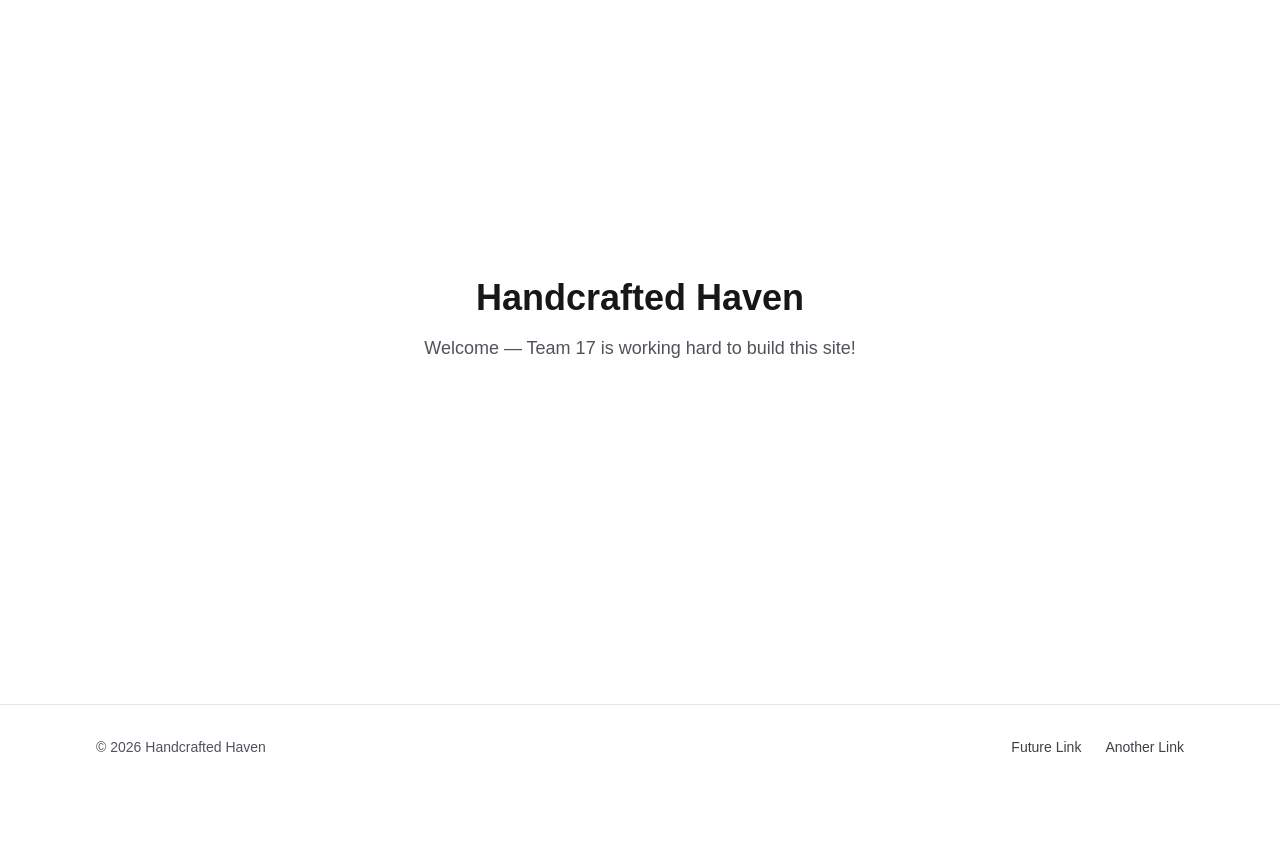
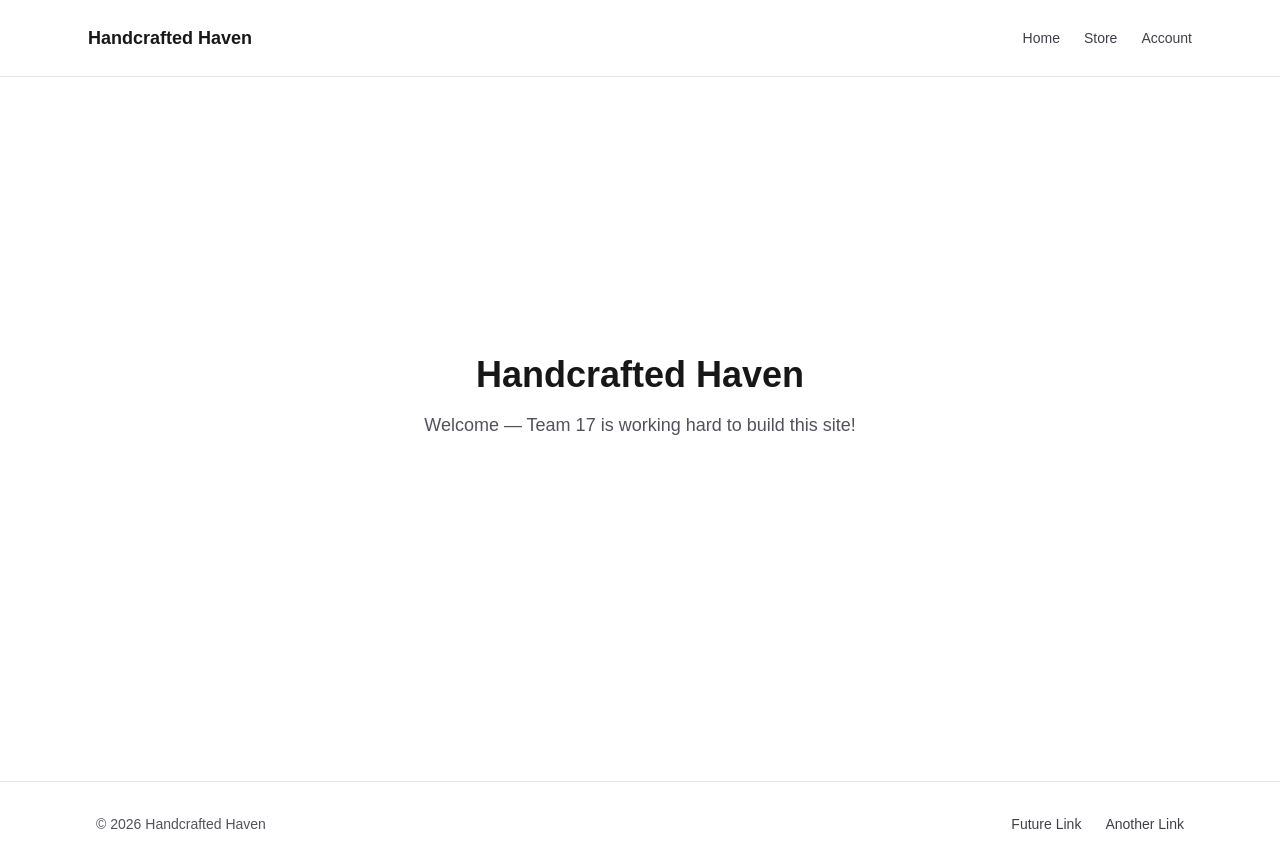
Before and after one commit to nelyjc/handcrafted-haven, a Next.js app: page / in a window 1280 px wide. Before the commit the page ends 800 px from the top, so only its background shows below. Built offline with nearby package versions, Linux system fonts and the light colour scheme.

Commit message:
Add Navbar component and integrate it into the layout

```diff
--- a/app/layout.tsx
+++ b/app/layout.tsx
@@ -2,6 +2,7 @@ import type { Metadata } from "next";
 import { Geist, Geist_Mono } from "next/font/google";
 import "./globals.css";
 import Footer from "./ui/footer";
+import Navbar from "./ui/navbar";
 
 const geistSans = Geist({
   variable: "--font-geist-sans",
@@ -28,6 +29,7 @@ export default function RootLayout({
       <body
         className={`${geistSans.variable} ${geistMono.variable} antialiased`}
       >
+        <Navbar />
         {children}
         <Footer />
       </body>
--- a/app/ui/navbar.tsx
+++ b/app/ui/navbar.tsx
@@ -0,0 +1,42 @@
+"use client";
+import { useState } from "react";
+export default function Navbar() {
+  const [isOpen, setIsOpen] = useState(false);
+
+  return (
+    <nav className="border-b border-black/10 dark:border-white/20">
+      <div className="mx-auto flex w-full max-w-6xl items-center justify-between p-4 sm:p-6">
+
+        <a href="#" className="text-lg font-semibold text-zinc-900 dark:text-zinc-100">
+          Handcrafted Haven
+        </a>
+
+        <div className="hidden items-center gap-6 text-sm sm:flex">
+          <a href="#" className="text-zinc-700 hover:underline dark:text-zinc-300">Home</a>
+          <a href="#" className="text-zinc-700 hover:underline dark:text-zinc-300">Store</a>
+          <a href="#" className="text-zinc-700 hover:underline dark:text-zinc-300">Account</a>
+        </div>
+
+        <button
+          onClick={() => setIsOpen(!isOpen)}
+          className="flex flex-col gap-1.5 sm:hidden"
+          aria-label="Toggle menu"
+        >
+          <span className={`h-0.5 w-6 bg-zinc-900 transition-transform dark:bg-zinc-100 ${isOpen ? 'translate-y-2 rotate-45' : ''}`} />
+          <span className={`h-0.5 w-6 bg-zinc-900 dark:bg-zinc-100 ${isOpen ? 'opacity-0' : ''}`} />
+          <span className={`h-0.5 w-6 bg-zinc-900 transition-transform dark:bg-zinc-100 ${isOpen ? '-translate-y-2 -rotate-45' : ''}`} />
+        </button>
+      </div>
+
+      {isOpen && (
+        <div className="border-t border-black/10 dark:border-white/20 sm:hidden">
+          <div className="flex flex-col gap-4 p-4">
+            <a href="#" className="text-sm text-zinc-700 hover:underline dark:text-zinc-300">Home</a>
+            <a href="#" className="text-sm text-zinc-700 hover:underline dark:text-zinc-300">Store</a>
+            <a href="#" className="text-sm text-zinc-700 hover:underline dark:text-zinc-300">Account</a>
+          </div>
+        </div>
+      )}
+    </nav>
+  );
+}
```
Also changed, not shown: 1 other file (tests, documents, lock files or other folders).
